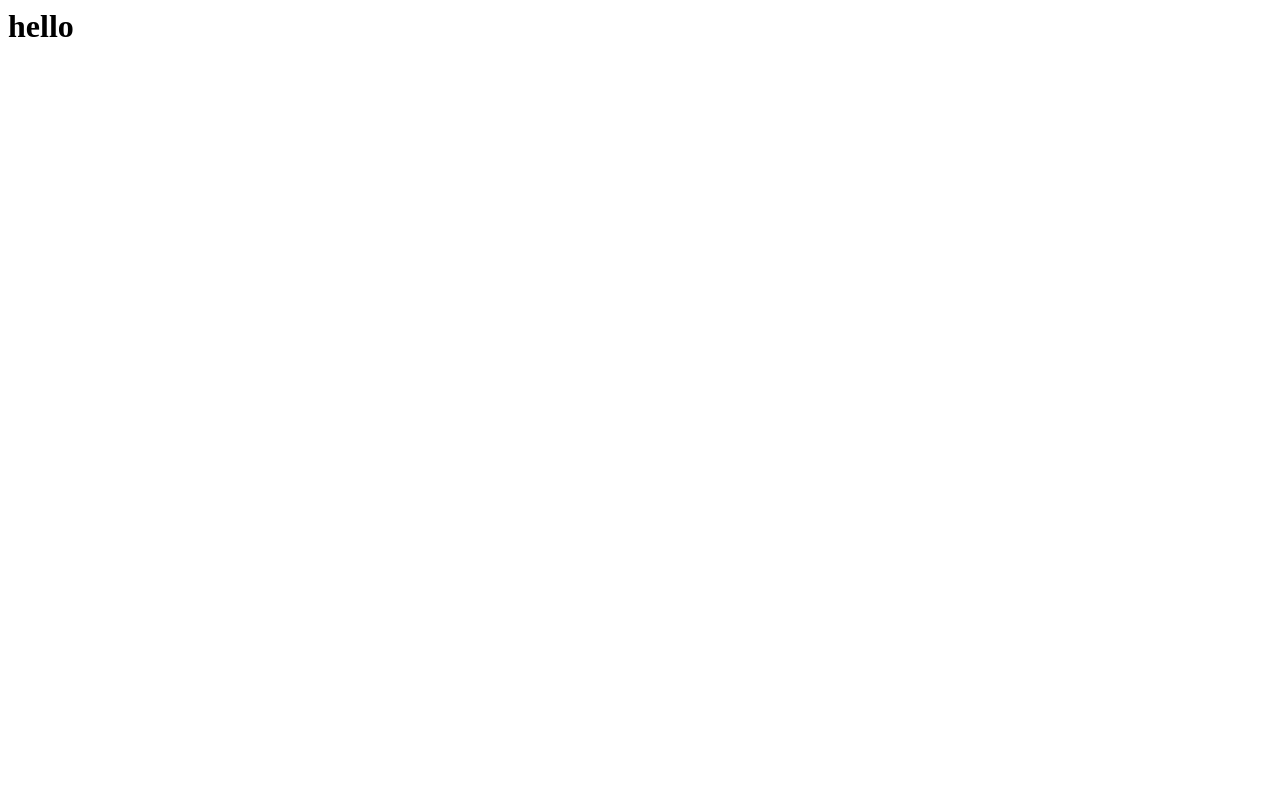
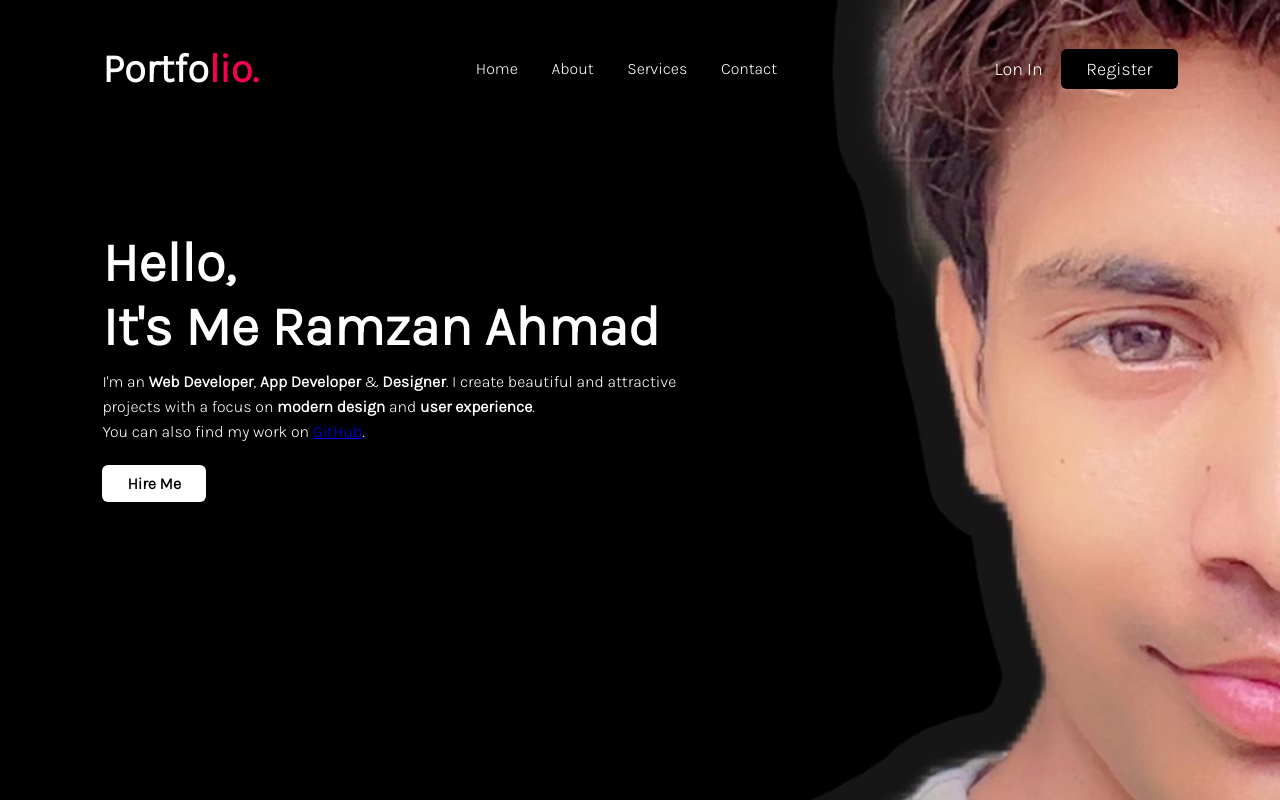
Before and after one commit to ramzan0043/Ramzan-Ahmad, a plain HTML site: page index.html in a window 1280 px wide. Drawn offline with Linux system fonts and the light colour scheme.

Commit message:
added index.html

```diff
--- a/index.html
+++ b/index.html
@@ -1 +1,40 @@
-<h1>hello</h1>
+<!DOCTYPE html>
+<html lang="en">
+<head>
+    <meta charset="UTF-8">
+    <meta name="viewport" content="width=device-width, initial-scale=1.0">
+    <title>CoderBoy</title>
+    <link rel="stylesheet" href="style.css">
+</head>
+<body>
+    <div class="container">
+        <nav>
+            <h2 class="logo">Portfo<span>lio.</span></h2>
+            <ul>
+                <li><a href="#">Home</a></li>
+                 <li><a href="#">About</a></li>
+                  <li><a href="#">Services</a></li>
+                   <li><a href="#">Contact</a></li>
+            </ul>
+            <div class="buttons">
+                <a href="#" class="login">Lon In</a>
+                  <a href="#" class="register">Register</a>
+            </div>
+        </nav>
+        <div class="content">
+            <h3>Hello,<br>It's Me Ramzan Ahmad</h3>
+           <p>
+  I'm an <strong>Web Developer</strong>, <strong>App Developer</strong> & <strong>Designer</strong>.
+  I create <span>beautiful</span> and <span>attractive</span> projects with a focus on
+  <strong>modern design</strong> and <strong>user experience</strong>.<br>
+  You can also find my work on <a href="https://github.com/" target="_blank">GitHub</a>.
+</p>
+
+
+        </div>
+        <div class="link">
+            <a href="#" class="hire">Hire Me</a>
+        </div>
+    </div>
+</body>
+</html>
--- /dev/null
+++ b/style.css
@@ -0,0 +1,108 @@
+@import url('https://fonts.googleapis.com/css2?family=Karla:wght@200;300&display=swap');
+
+
+*{
+    margin: 0;
+    padding: 0;
+    box-sizing: border-box;
+    font-family: 'Karla', sans-serif;
+}
+
+body {
+    color: #fff;
+}
+
+.container {
+  width: 100%;
+  height: 100vh;   /* full screen height */
+  background-image: url("WhatsApp.jpg");
+  background-position: center;
+  background-size: cover;
+  background-repeat: no-repeat;
+  padding-top: 35px;
+  padding-left: 8%;
+  padding-right: 8%;
+}
+
+
+nav {
+    display: flex;
+    align-items: center;
+    justify-content: space-between;
+    padding: 10px 0;
+}
+
+.logo {
+    font-size: 40px;
+}
+
+.logo span{
+    color: #f9004d;
+}
+
+nav ul li{
+    display: inline-block;
+    list-style: none;
+    margin: 10px 15px;
+}
+
+nav ul li a{
+    color: #fff;
+    text-decoration: none;
+    transition: 0.5s;
+}
+
+nav ul li a:hover{
+    color: #f9004d;
+}
+
+.login {
+    color: #fff;
+    font-size: 18px;
+    margin-right: 15px;
+    text-decoration: none;
+
+}
+
+.register {
+    color: #fff;
+     text-decoration: none;
+     background-color: #000;
+     padding: 9px 25px;
+     border-radius: 6px;
+     font-size: 18px;
+
+}
+.content {
+    margin-top: 12%;
+    max-width: 600px;
+}
+
+.content h3 {
+    font-size: 55px;
+}
+
+.content p {
+    margin-top: 10px;
+    line-height: 25px;
+}
+
+.link {
+    margin-top: 30px;
+
+}
+
+.link .hire {
+    color: #000;
+    background-color: #fff;
+    text-decoration: none;
+    padding: 9px 25px;
+    border-radius: 6px;
+    font-weight: bold;
+}
+
+.link .hire:hover{
+    color: #fff;
+    background: transparent;
+    border: 1px solid #fff;
+}
```
Also changed, not shown: WhatsApp.jpg (added).
